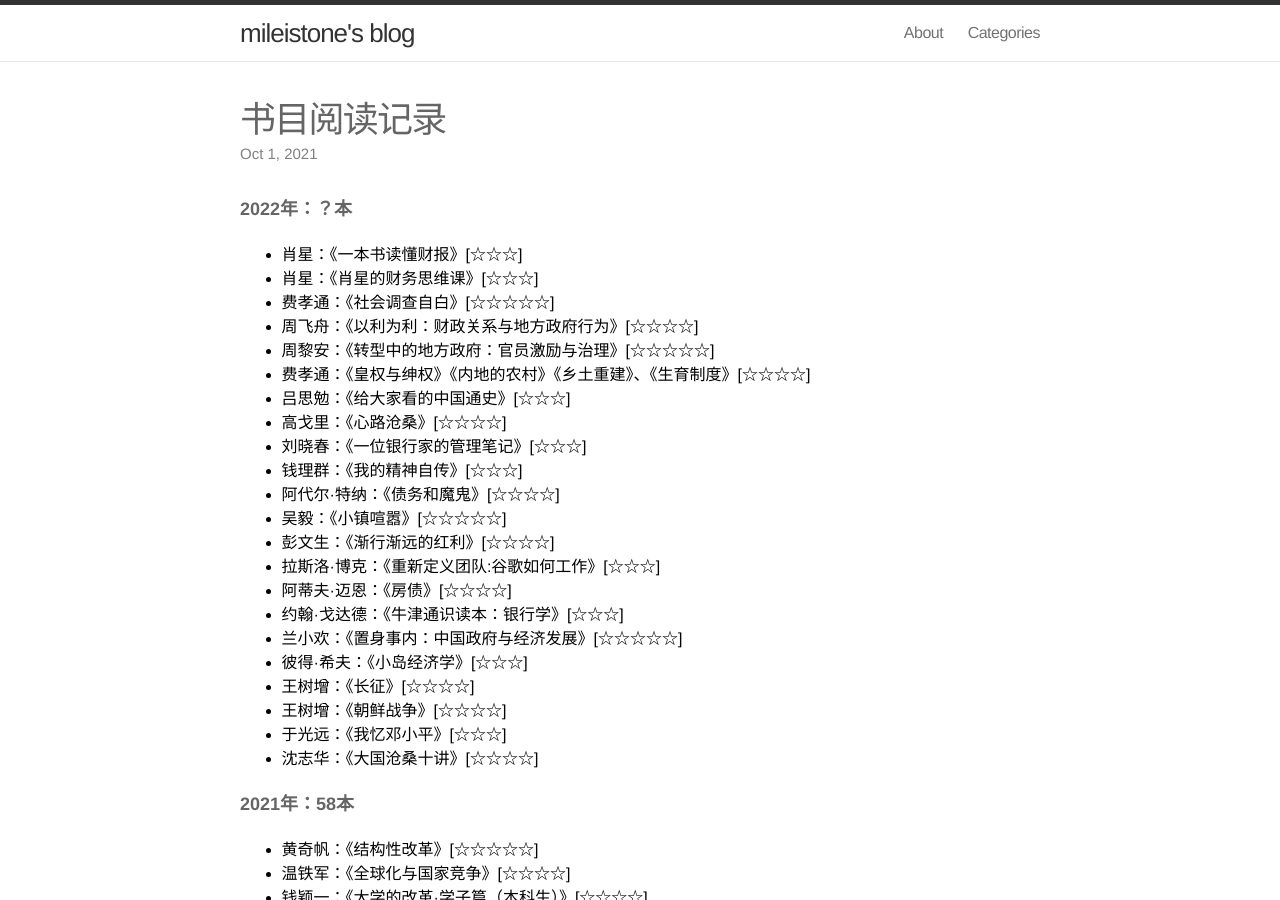
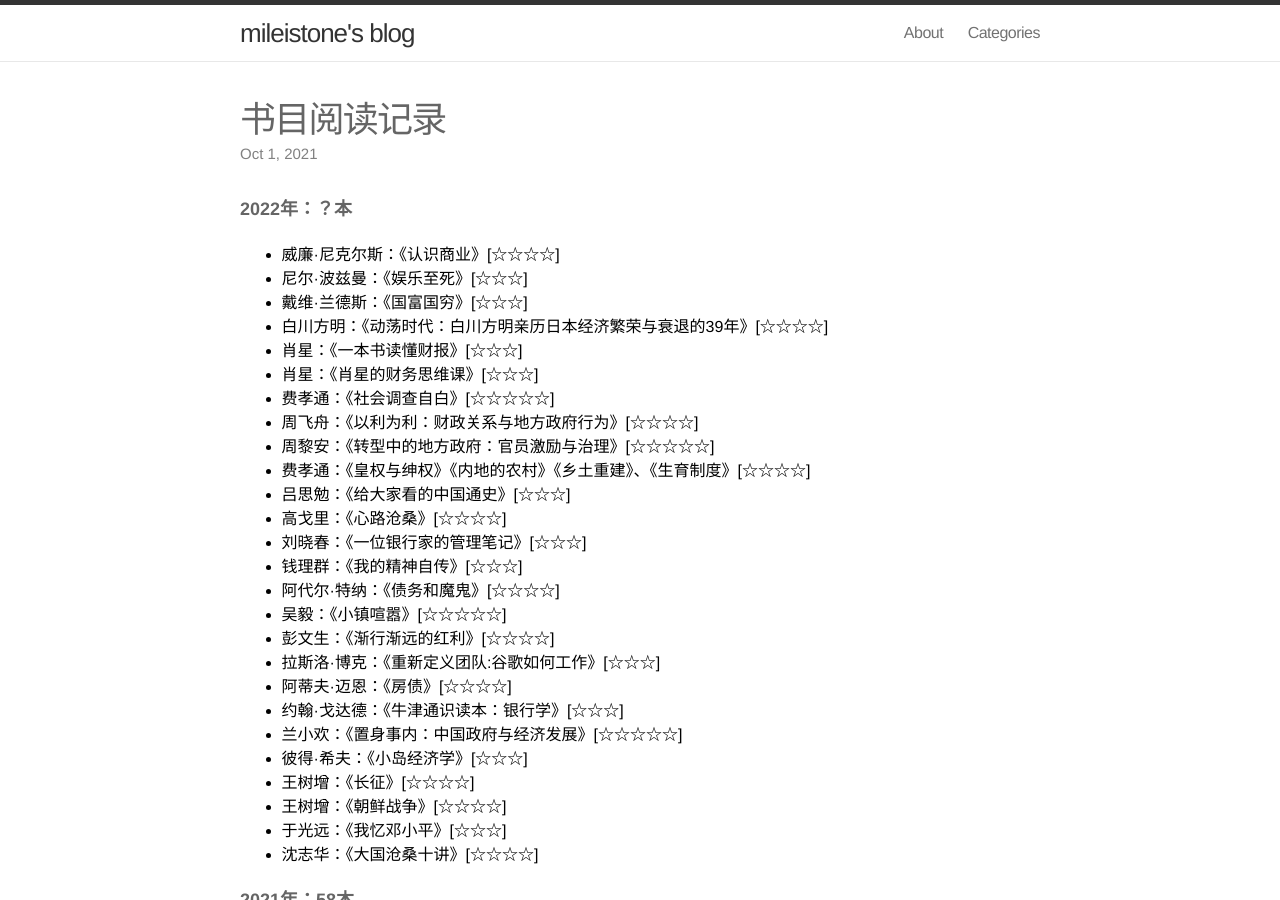
Before and after one commit to mileistone/mileistone.github.io, a Jekyll site: the page built from _posts/2021-10-01-books.md, in a window 1280 px wide and 900 px high. Built offline with Jekyll 4.4.1, drawn with Linux system fonts in a browser that asks for light colours.

Commit message:
Update 2021-10-01-books.md

```diff
--- a/_posts/2021-10-01-books.md
+++ b/_posts/2021-10-01-books.md
@@ -8,6 +8,10 @@ date: 2021-10-01 22:00:00
 ---
 
 ##### 2022年：？本
+- 威廉·尼克尔斯：《认识商业》[☆☆☆☆]
+- 尼尔·波兹曼：《娱乐至死》[☆☆☆]
+- 戴维·兰德斯：《国富国穷》[☆☆☆]
+- 白川方明：《动荡时代：白川方明亲历日本经济繁荣与衰退的39年》[☆☆☆☆]
 - 肖星：《一本书读懂财报》[☆☆☆]
 - 肖星：《肖星的财务思维课》[☆☆☆]
 - 费孝通：《社会调查自白》[☆☆☆☆☆]
```
